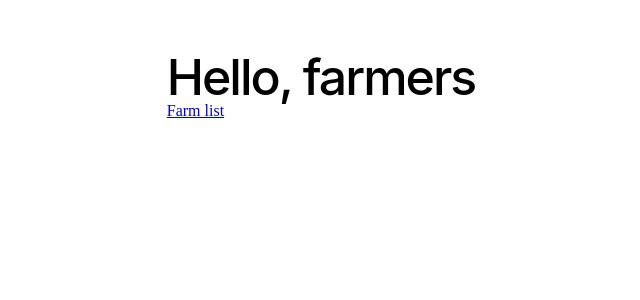
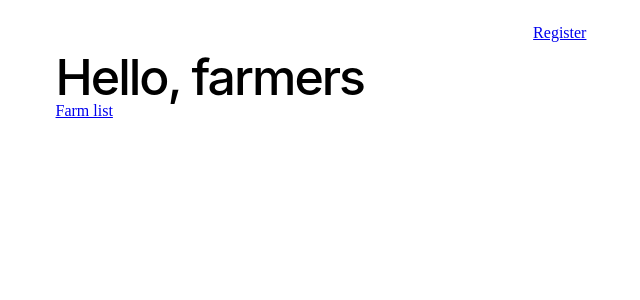
Before and after one commit to Dedda/farme.rs, an Angular app in the folder web/: page / in a window 1280 px wide. Shown: the top 300 px of the page, without its empty margins (335-975 px from the left). Built offline with nearby package versions, Linux system fonts and the light colour scheme.

Commit message:
link to register page

```diff
--- a/web/src/app/component/home-page/home-page.component.html
+++ b/web/src/app/component/home-page/home-page.component.html
@@ -4,5 +4,6 @@
       <h1>Hello, {{ title }}</h1>
       <a routerLink="farms">Farm list</a>
     </div>
+    <a routerLink="register">Register</a>
   </div>
 </main>
```
